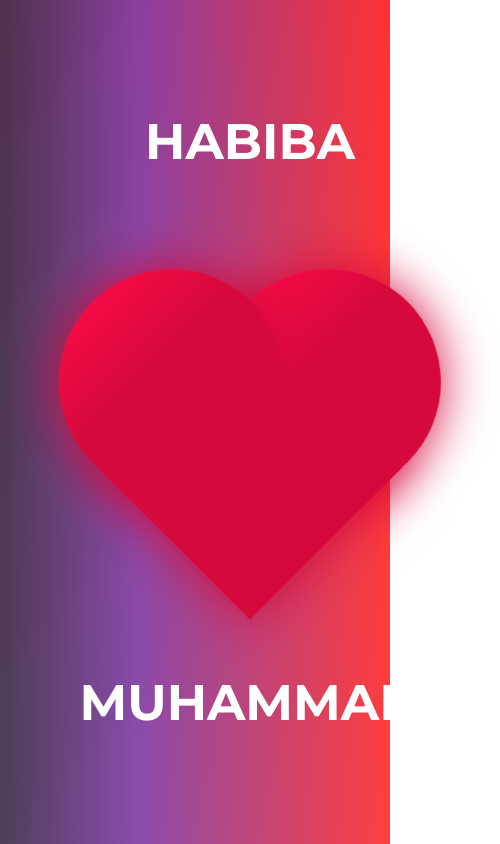
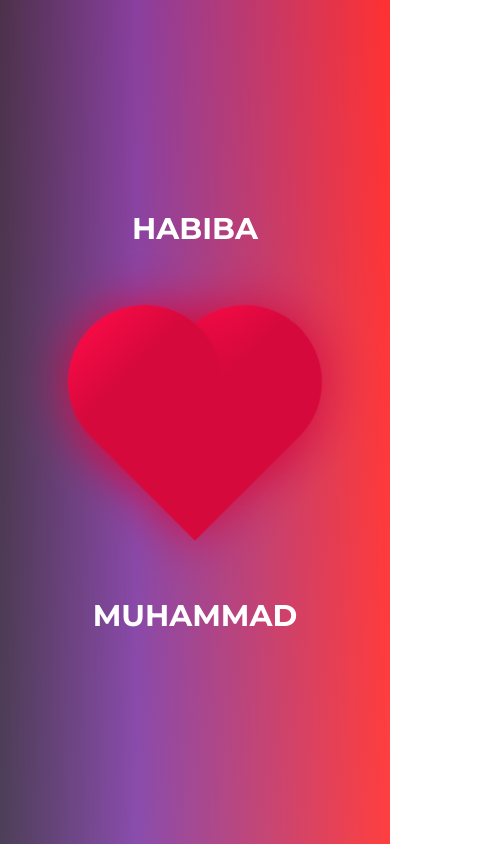
Before and after one commit to midoghranek/ghranek, a React (Create React App) app: page /love in a window 390 px wide. Shown: the whole page, 500 px wide, since content can reach past the window. Built offline with nearby package versions, Linux system fonts and the light colour scheme.

Commit message:
love_0.0.2

```diff
--- a/src/styles/beats.scss
+++ b/src/styles/beats.scss
@@ -37,6 +37,14 @@
   position: relative;
   width: 500px;
   height: 500px;
+  @media screen and (max-width: 520px) {
+    width: 350px;
+    height: 350px;
+  }
+  @media screen and (max-width: 350px) {
+    width: 280px;
+    height: 280px;
+  }
   margin: 0 auto;
 }
 .heart {
@@ -76,18 +84,48 @@
   width: 220px;
   height: 220px;
   border-radius: 220px;
+  @media screen and (max-width: 520px) {
+    top: 60px;
+    width: 150px;
+    height: 150px;
+    border-radius: 150px;
+  }
+  @media screen and (max-width: 350px) {
+    top: 50px;
+    width: 95px;
+    height: 95px;
+    border-radius: 95px;
+  }
 }
 .center {
   width: 210px;
   height: 210px;
   bottom: 100px;
   left: 145px;
+  @media screen and (max-width: 520px) {
+    width: 140px;
+    height: 140px;
+    bottom: 88px;
+    left: 105px;
+  }
+  @media screen and (max-width: 350px) {
+    width: 105px;
+    height: 105px;
+    bottom: 92px;
+    left: 90px;
+  }
   font-size: 0;
   text-indent: -9999px;
 }
 .left {
   left: 62px;
+  @media screen and (max-width: 520px) {
+    left: 50px;
+  }
 }
 .right {
   right: 62px;
+  @media screen and (max-width: 520px) {
+    right: 50px;
+  }
 }
--- a/src/styles/love.scss
+++ b/src/styles/love.scss
@@ -26,6 +26,9 @@ $textColor: #fff;
       h1 {
         text-transform: uppercase;
         font-size: 50px;
+        @media screen and (max-width: 520px) {
+          font-size: 30px;
+        }
         margin: 0;
       }
     }
```
